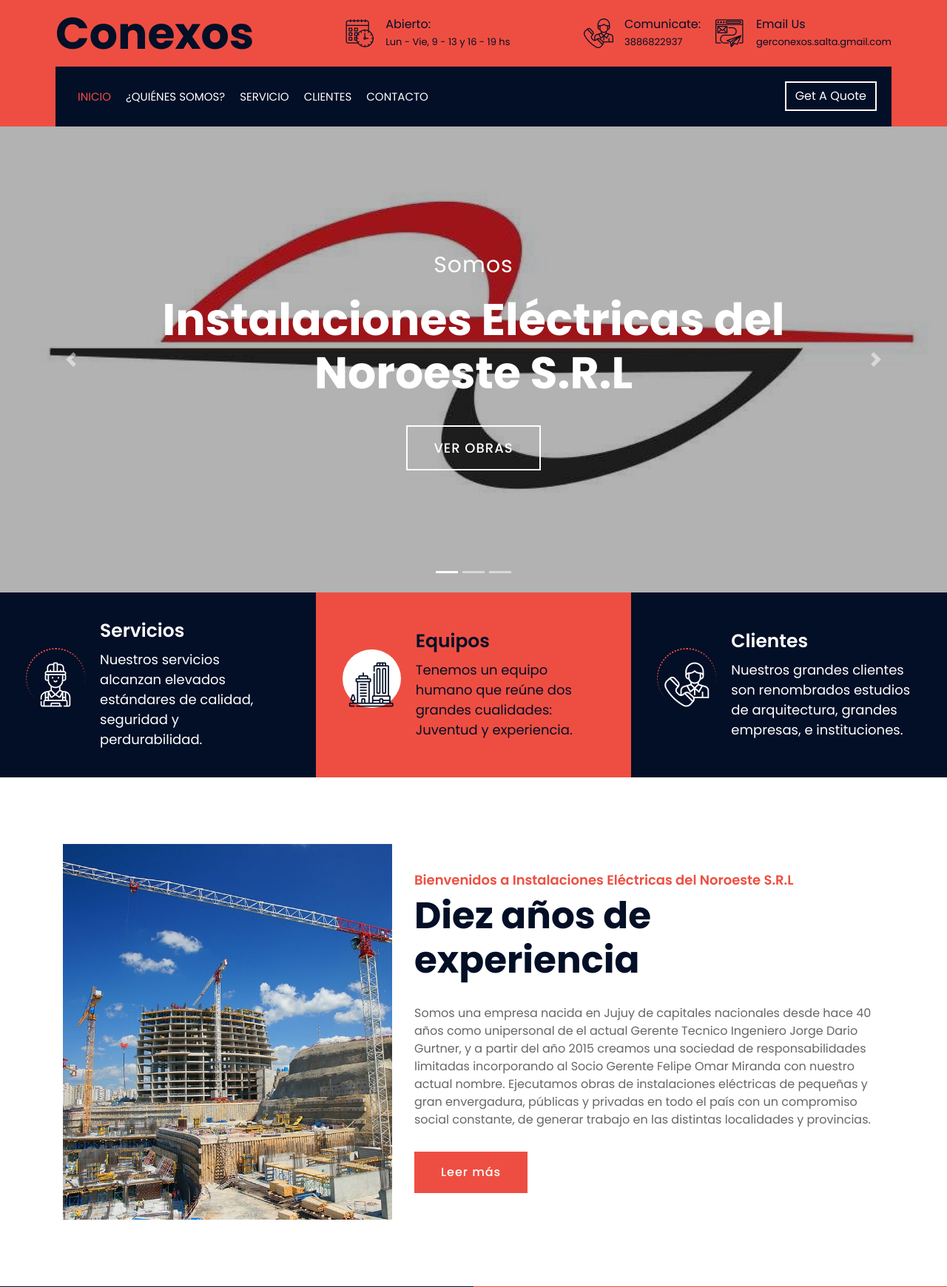
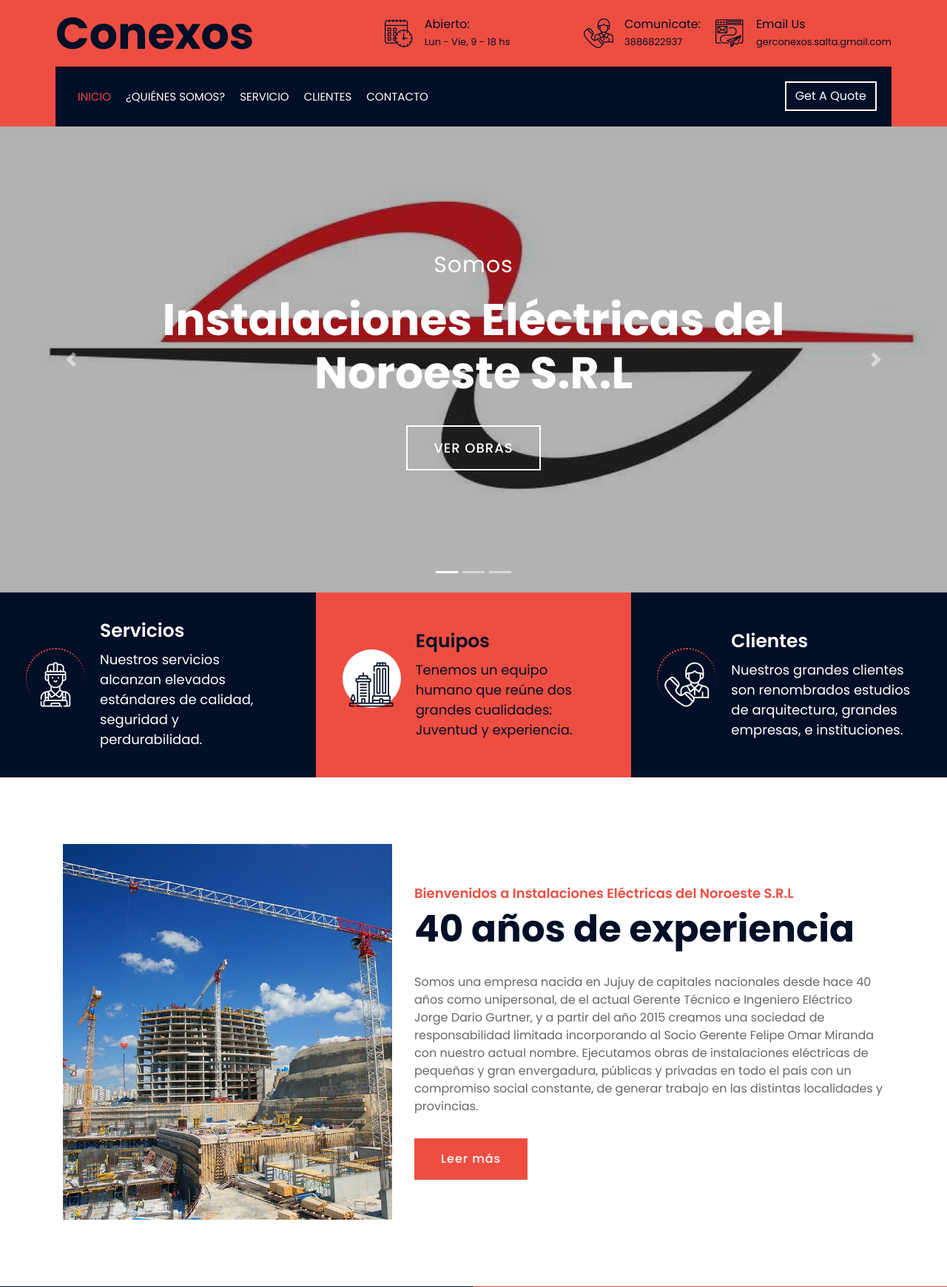
Before and after one commit to IsmaJoseEscalante-dev/Conexus, a PHP site: page /index.php in a window 1280 px wide. Shown: the top 1740 px of the page at 74% size. Run offline with PHP 8.4, Linux system fonts and the light colour scheme; data that the repository does not hold is empty; some libraries are stand-ins or nearby versions.

Commit message:
change in description

```diff
--- a/about-start.php
+++ b/about-start.php
@@ -9,12 +9,12 @@
             <div class="col-lg-7 col-md-6">
                 <div class="section-header text-left">
                     <p>Bienvenidos a Instalaciones Eléctricas del Noroeste S.R.L</p>
-                    <h2>Diez años de experiencia</h2>
+                    <h2>40 años de experiencia</h2>
                 </div>
                 <div class="about-text">
                     <p>
-                    Somos una empresa nacida en Jujuy de capitales nacionales desde hace 40 años como unipersonal de el actual Gerente Tecnico Ingeniero Jorge Dario Gurtner, y a partir del año 2015 creamos una sociedad de responsabilidades limitadas incorporando al Socio Gerente Felipe Omar Miranda con nuestro actual nombre.
-Ejecutamos obras de instalaciones eléctricas de pequeñas y gran envergadura, públicas y privadas en todo el país con un compromiso social constante, de generar trabajo en las distintas localidades y provincias.
+                    Somos una empresa nacida en Jujuy de capitales nacionales desde hace 40 años como unipersonal, de el actual Gerente Técnico e Ingeniero Eléctrico Jorge Dario Gurtner, y a partir del año 2015 creamos una sociedad de responsabilidad limitada incorporando al Socio Gerente Felipe Omar Miranda con nuestro actual nombre.
+                    Ejecutamos obras de instalaciones eléctricas de pequeñas y gran envergadura, públicas y privadas en todo el país con un compromiso social constante, de generar trabajo en las distintas localidades y provincias.
                     </p>
                 <a class="btn" href="">Leer más</a>
                 </div>
--- a/topbar.php
+++ b/topbar.php
@@ -17,7 +17,7 @@
                             </div>
                             <div class="top-bar-text">
                                 <h3>Abierto:</h3>
-                                <p>Lun - Vie, 9 - 13 y 16 - 19 hs</p>
+                                <p>Lun - Vie, 9 - 18 hs</p>
                             </div>
                         </div>
                     </div>
```
